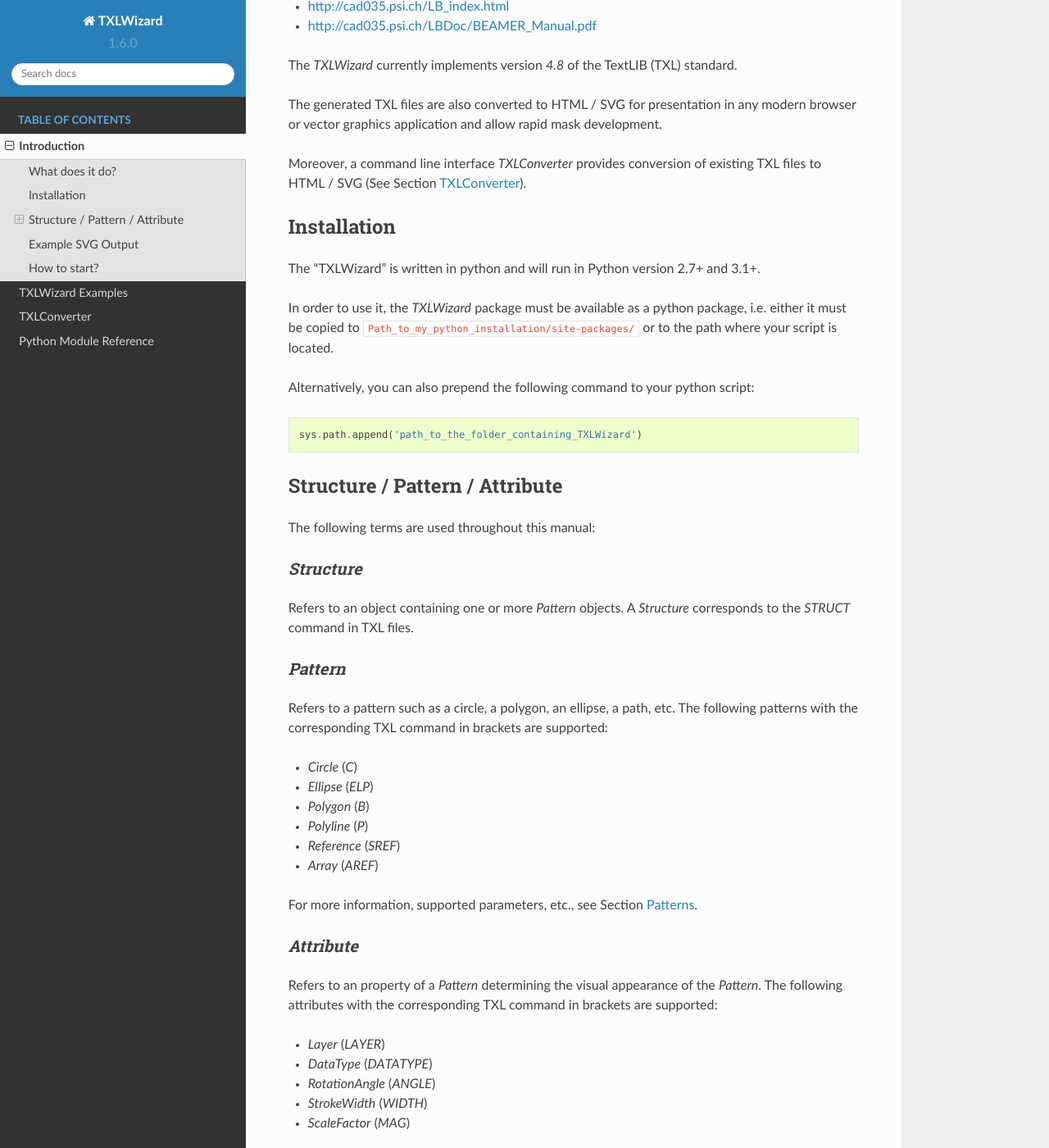
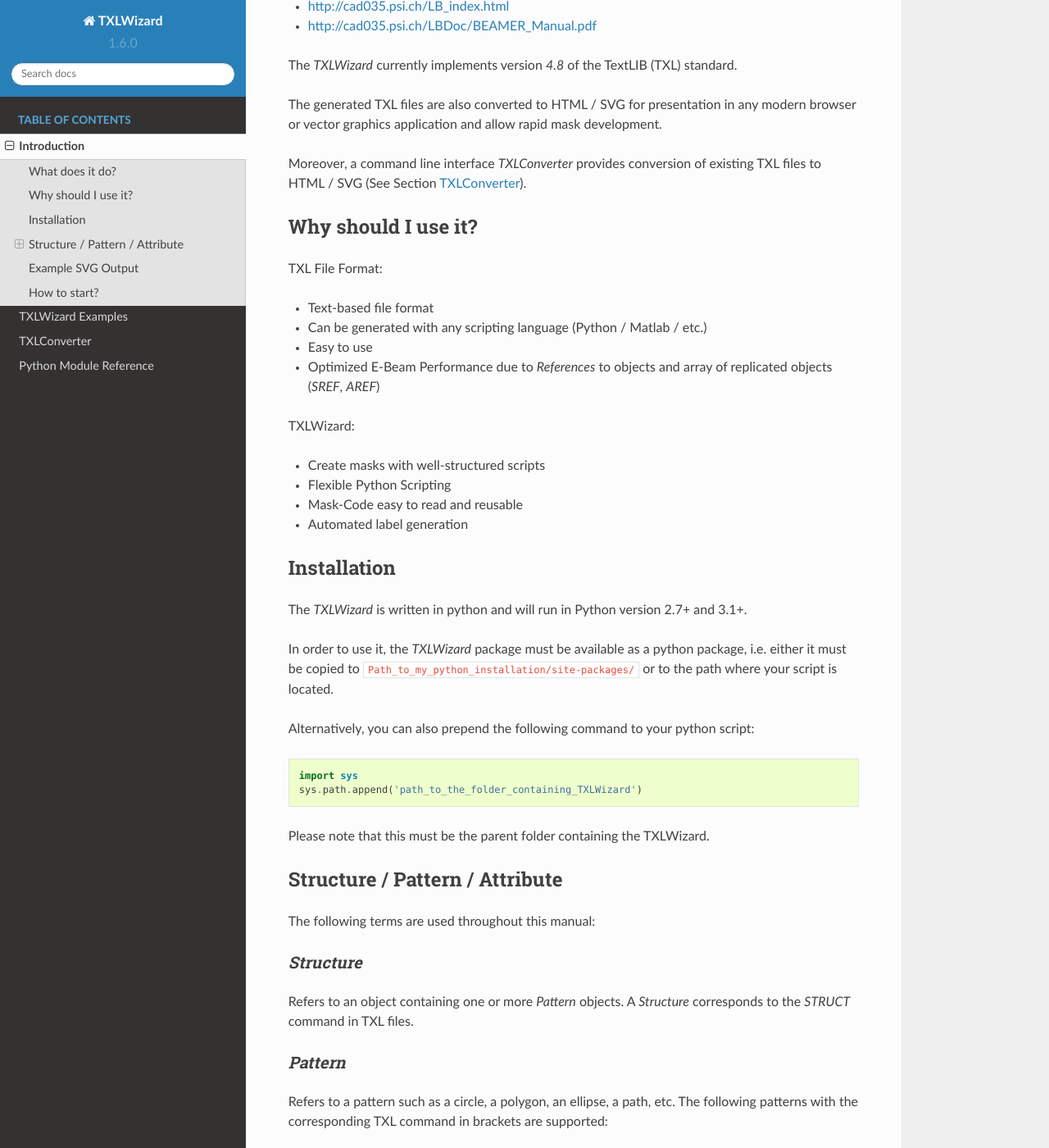
Before and after one commit to bithost-gmbh/txlwizard, a Sphinx documentation site: the page built from Documentation/Chapters/10_Introduction.rst, in a window 1280 px wide and 1400 px high, scrolled down 412 px. Shown: the whole window at 82% size. Built offline with Sphinx 7.4.7 and the Read the Docs theme 2.0.0, drawn with Linux system fonts in a browser that asks for light colours.

Commit message:
update documentation

```diff
--- a/Documentation/Chapters/10_Introduction.rst
+++ b/Documentation/Chapters/10_Introduction.rst
@@ -21,10 +21,27 @@
 Moreover, a command line interface `TXLConverter` provides conversion of existing TXL files to HTML / SVG
 (See Section :ref:`sec-TXLConverter`).
 
+Why should I use it?
+--------------------
+TXL File Format:
+
+* Text-based file format
+* Can be generated with any scripting language (Python / Matlab / etc.)
+* Easy to use
+* Optimized E-Beam Performance due to `References` to objects and array of replicated objects (`SREF`, `AREF`)
+
+TXLWizard:
+
+* Create masks with well-structured scripts
+* Flexible Python Scripting
+* Mask-Code easy to read and reusable
+* Automated label generation
+
+
 
 Installation
 ------------
-The "TXLWizard" is written in python and will run in Python version 2.7+ and 3.1+.
+The `TXLWizard` is written in python and will run in Python version 2.7+ and 3.1+.
 
 In order to use it, the `TXLWizard` package must be available as
 a python package, i.e. either it must be copied to
@@ -35,7 +52,10 @@
 
 .. code-block:: python
 
+    import sys
     sys.path.append('path_to_the_folder_containing_TXLWizard')
+
+Please note that this must be the parent folder containing the TXLWizard.
 
 Structure / Pattern / Attribute
 -------------------------------
--- a/Documentation/Chapters/30_TXLConverter.rst
+++ b/Documentation/Chapters/30_TXLConverter.rst
@@ -21,7 +21,7 @@
 
     python TXLWizard/Tools/TXLConverterCLI.py
 
-Or if you want to call it in your own script do
+Or if you want to call it in your own python script do
 
 .. code-block:: python
 
--- /dev/null
+++ b/Documentation/Content/Example_Introduction_Presentation.py
@@ -0,0 +1,34 @@
+# Import TXLWriter, the main class for generating TXL Output
+import TXLWizard.TXLWriter
+
+# Import Pre-Defined Shapes / Structures wrapped in functions
+import TXLWizard.ShapeLibrary.Label
+
+# Initialize TXLWriter
+TXLWriter = TXLWizard.TXLWriter.TXLWriter()
+
+# Give the sample a nice label
+SampleLabelObject = TXLWizard.ShapeLibrary.Label.GetLabel(
+    TXLWriter,
+    Text='This is my text',
+    OriginPoint=[-310, 240],
+    FontSize=50,
+    StrokeWidth=5,
+    RoundCaps=True,  # Set to False to improve e-Beam performance
+    Layer=1
+)
+
+# Create Content Structure for Circle with ID `MyCircle`
+CircleStructure = TXLWriter.AddContentStructure('MyCircle')
+
+# Add a `Pattern` of type `Circle`
+CircleStructure.AddPattern(
+    'Circle',
+    Center=[0, 0],
+    Radius=150,
+    Layer=2
+)
+
+# Generate Output Files
+# Note: The suffix (.txl, .html, .svg) will be appended automatically
+TXLWriter.GenerateFiles('Masks/Example_Introduction')
```
Also changed, not shown: 14 other files.
